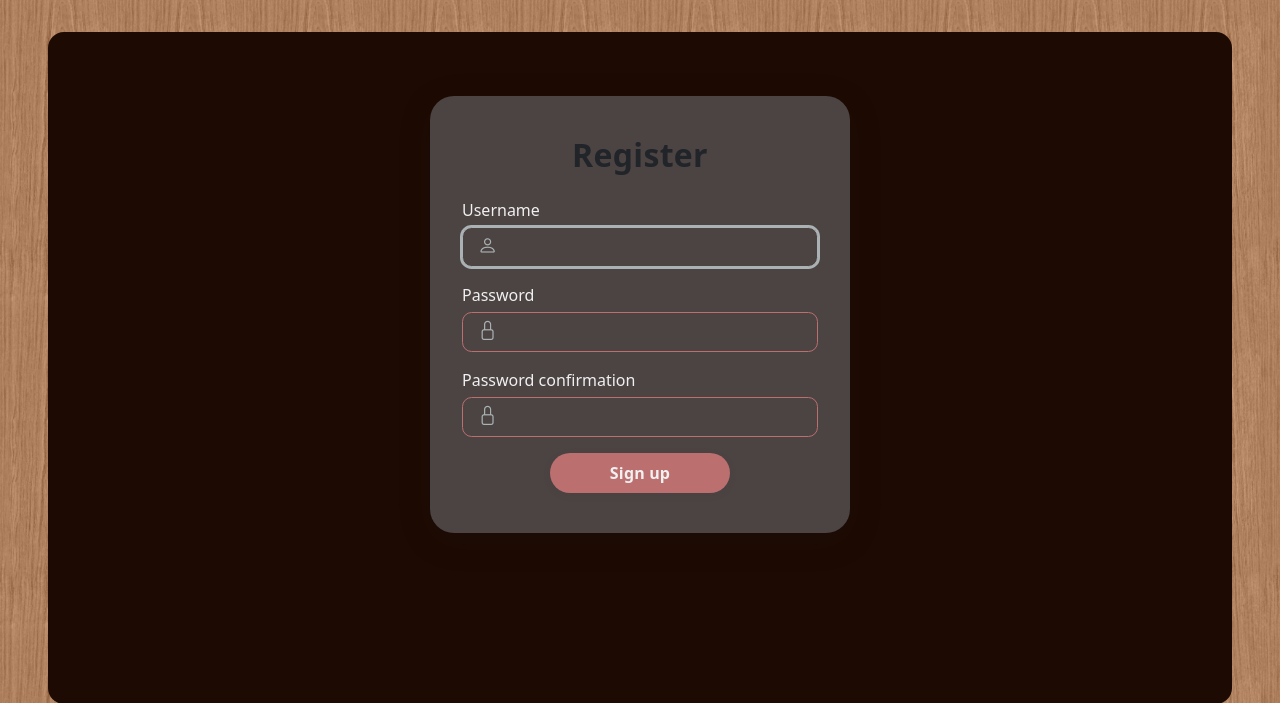
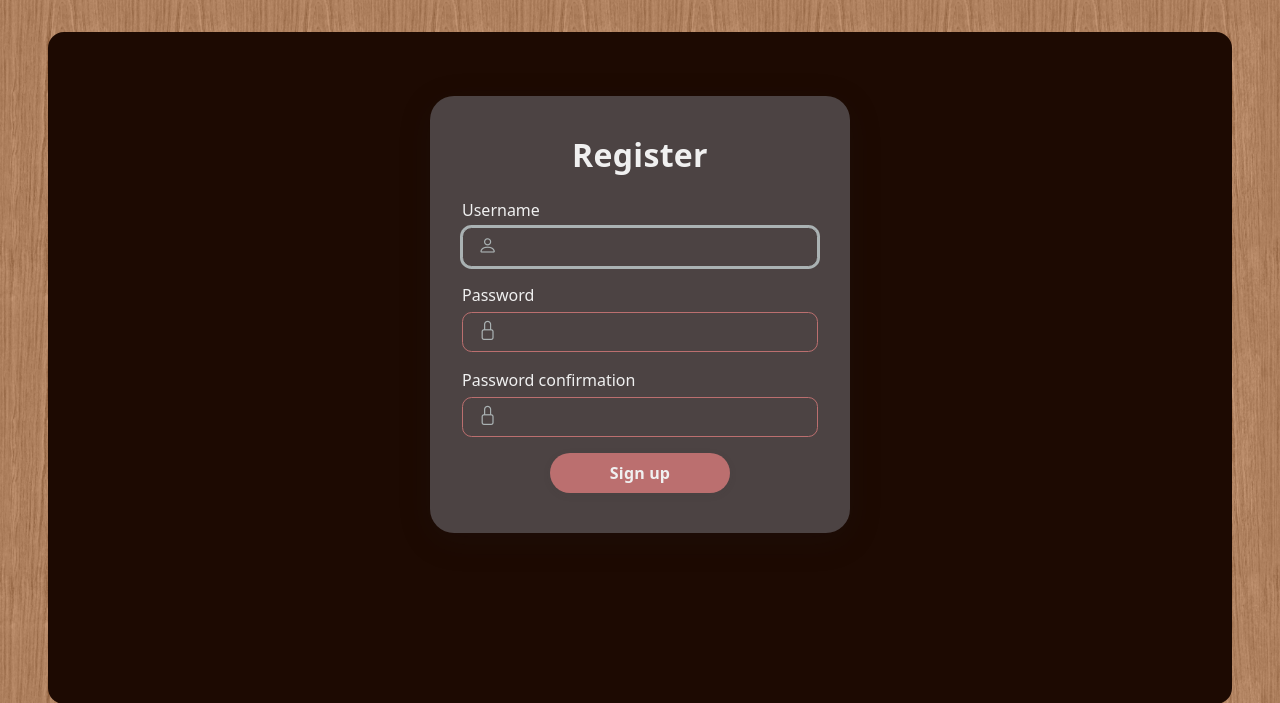
Before and after one commit to Lauri23014/ICT-kesa--projekti---Micronation, a Django app: page /users/register/ in a window 1280 px wide. Shown: the part 64-767 px from the top of the page. Run offline with Django 5.2, Linux system fonts and the light colour scheme; some libraries are stand-ins or nearby versions.

Commit message:
text color change

```diff
--- a/django/users/templates/users/login.html
+++ b/django/users/templates/users/login.html
@@ -60,7 +60,7 @@
   .login-title {
     font-size: 2rem;
     font-weight: 700;
-    color: var(--profile-card-text);
+    color: var(--main-text-color);
     margin-bottom: 0.5rem;
     letter-spacing: 0.01em;
   }
--- a/django/users/templates/users/register.html
+++ b/django/users/templates/users/register.html
@@ -58,7 +58,7 @@
   .register-title {
     font-size: 2rem;
     font-weight: 700;
-    color: var(--profile-card-text);
+    color: var(--main-text-color);
     letter-spacing: 0.01em;
   }
   .register-label {
```
